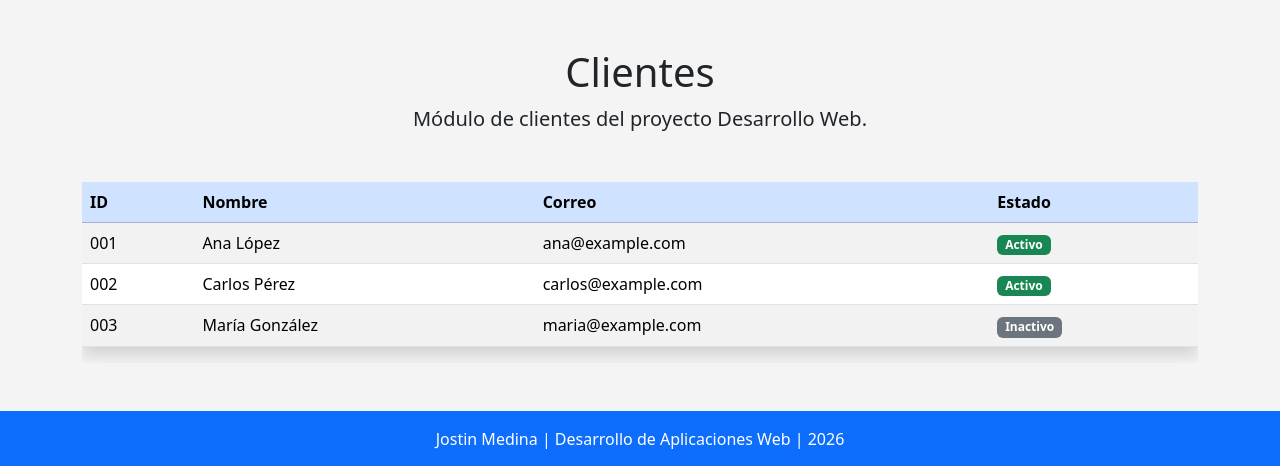
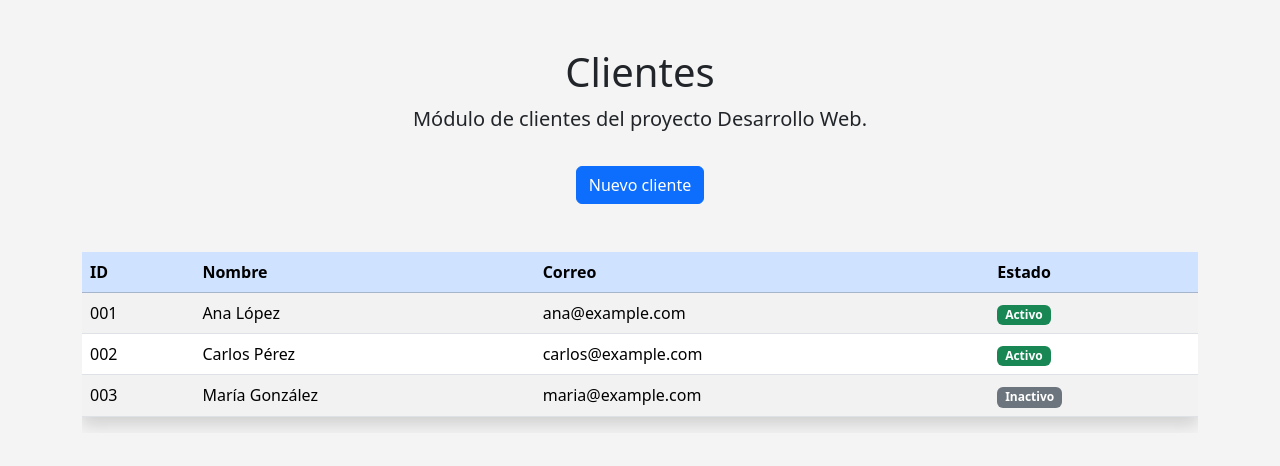
Before and after one commit to JOSTIN17/Proyecto-Desarrollo-Web, a Flask app: page /clientes in a window 1280 px wide. Shown: the part 56-522 px from the top of the page. Run offline with Flask 3, Linux system fonts and the light colour scheme.

Commit message:
Agregar formulario de clientes con validación Flask-WTF
Added a button for creating a new client and formatted the header and paragraph.

```diff
--- a/templates/clientes.html
+++ b/templates/clientes.html
@@ -9,11 +9,18 @@ Clientes - Desarrollo Web
 <div class="container my-5">
 
     <div class="text-center mb-5">
-        <h1>Clientes</h1>
-        <p class="lead">
-            Módulo de clientes del proyecto Desarrollo Web.
-        </p>
-    </div>
+    <h1>Clientes</h1>
+
+    <p class="lead">
+        Módulo de clientes del proyecto Desarrollo Web.
+    </p>
+
+    <a href="{{ url_for('nuevo_cliente') }}"
+       class="btn btn-primary mt-3">
+        <i class="bi bi-person-plus"></i>
+        Nuevo cliente
+    </a>
+</div>
 
     <div class="table-responsive">
 
```
